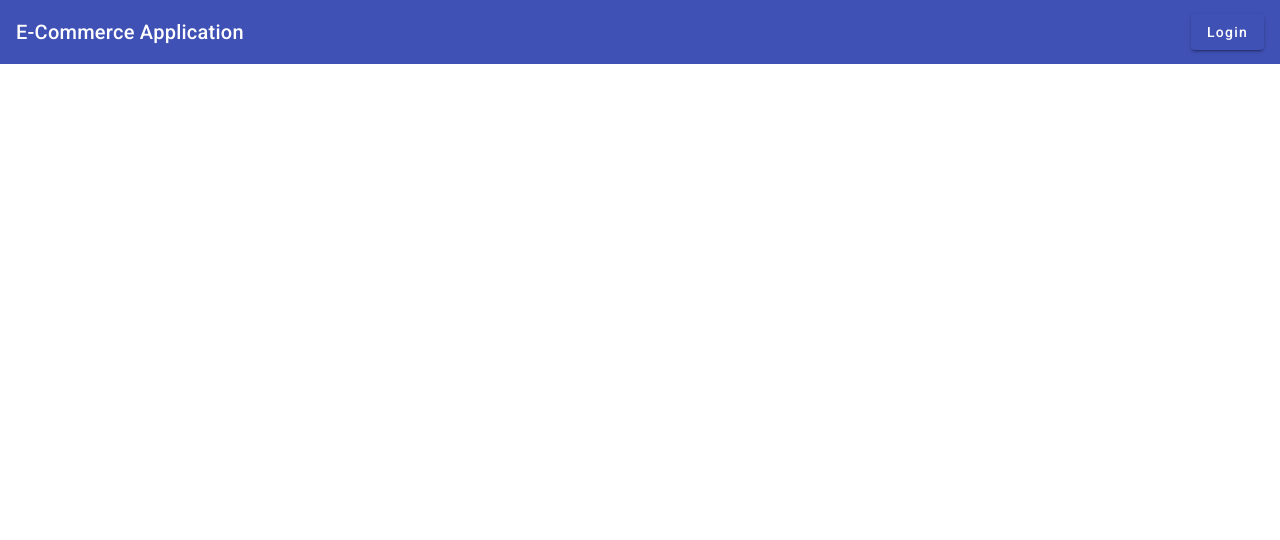
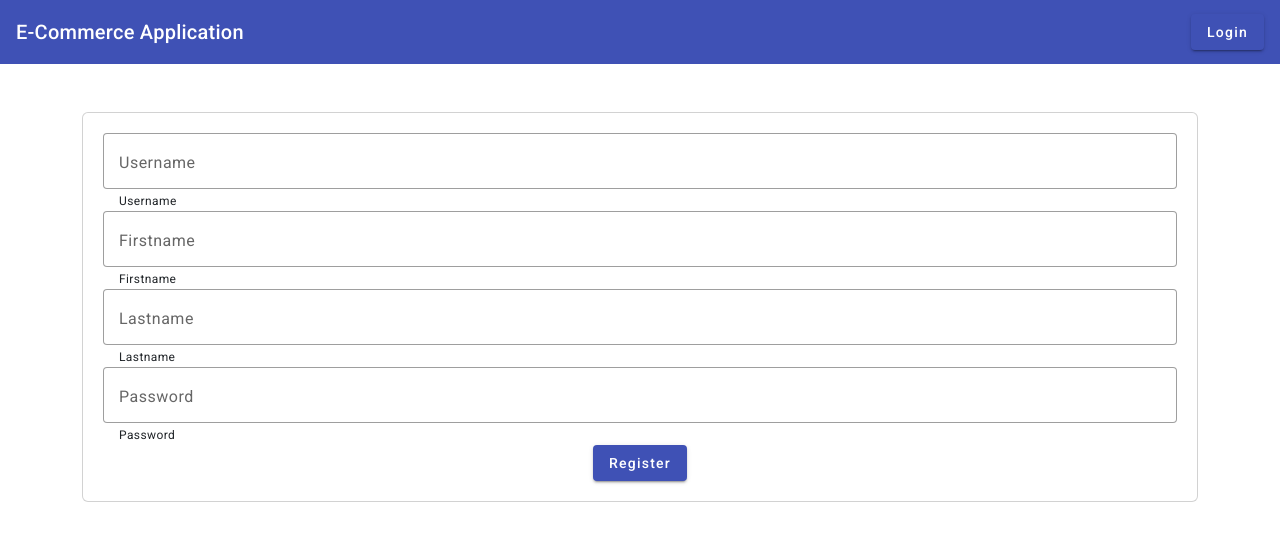
Before and after one commit to delanyeong/E-CommerceShop_AngularSpringMySQL, an Angular app in the folder client/: page /register in a window 1280 px wide. Before the commit this address led to /. Shown: the top 540 px of the page. Built offline with nearby package versions, Linux system fonts and the light colour scheme.

Commit message:
created register new user UI

```diff
--- a/client/src/app/_services/user.service.ts
+++ b/client/src/app/_services/user.service.ts
@@ -14,6 +14,10 @@
   )
 
   constructor(private http: HttpClient, private userAuthService: UserAuthService) { }
+
+  public register(registerData: any) {
+    return this.http.post(this.PATH_OF_API + '/registerNewUser', registerData)
+  }
 
   public login(loginData: any) {
     return this.http.post(this.PATH_OF_API + "/authenticate", loginData, { headers: this.requestHeader})
--- a/client/src/app/app-routing.module.ts
+++ b/client/src/app/app-routing.module.ts
@@ -12,6 +12,8 @@
 import { ProductViewDetailsComponent } from './product-view-details/product-view-details.component';
 import { BuyProductComponent } from './buy-product/buy-product.component';
 import { BuyProductResolverService } from './buy-product-resolver.service';
+import { OrderConfirmationComponent } from './order-confirmation/order-confirmation.component';
+import { RegisterComponent } from './register/register.component';
 
 const routes: Routes = [
   { path: '', component: HomeComponent },
@@ -19,18 +21,12 @@
   { path: 'user', component: UserComponent, canActivate:[AuthGuard], data:{roles:['User']} },
   { path: 'login', component: LoginComponent },
   { path: 'forbidden', component: ForbiddenComponent },
-  { path: 'addNewProduct', component: AddNewProductComponent, canActivate:[AuthGuard], data:{roles:['Admin']},
-    resolve: {
-      product: ProductResolveService
-    }
-  },
+  { path: 'addNewProduct', component: AddNewProductComponent, canActivate:[AuthGuard], data:{roles:['Admin']}, resolve: { product: ProductResolveService }},
   { path: 'showProductDetails', component: ShowProductDetailsComponent, canActivate:[AuthGuard], data:{roles:['Admin']}, },
   { path: 'productViewDetails', component: ProductViewDetailsComponent, resolve: { product: ProductResolveService} },
-  { path: 'buyProduct', component: BuyProductComponent, canActivate:[AuthGuard], data:{roles:['User']},
-  resolve: {
-    productDetails: BuyProductResolverService
-  }
-  }
+  { path: 'buyProduct', component: BuyProductComponent, canActivate:[AuthGuard], data:{roles:['User']}, resolve: { productDetails: BuyProductResolverService }},
+  { path: "orderConfirm", component: OrderConfirmationComponent, canActivate:[AuthGuard], data:{roles:['User']}},
+  { path: "register", component: RegisterComponent,},
 ];
 
 @NgModule({
--- a/client/src/app/app.module.ts
+++ b/client/src/app/app.module.ts
@@ -30,6 +30,8 @@
 import {MatDialogModule} from '@angular/material/dialog';
 import { ProductViewDetailsComponent } from './product-view-details/product-view-details.component';
 import { BuyProductComponent } from './buy-product/buy-product.component';
+import { OrderConfirmationComponent } from './order-confirmation/order-confirmation.component';
+import { RegisterComponent } from './register/register.component';
 
 
 
@@ -51,7 +53,9 @@
     ShowProductDetailsComponent,
     ShowProductImagesDialogComponent,
     ProductViewDetailsComponent,
-    BuyProductComponent
+    BuyProductComponent,
+    OrderConfirmationComponent,
+    RegisterComponent
   ],
   imports: [
     BrowserModule,
--- a/client/src/app/buy-product/buy-product.component.ts
+++ b/client/src/app/buy-product/buy-product.component.ts
@@ -1,7 +1,7 @@
 import { Component, OnInit } from '@angular/core';
 import { NgForm } from '@angular/forms';
 import { OrderDetails } from '../_model/order-details.model';
-import { ActivatedRoute } from '@angular/router';
+import { ActivatedRoute, Router } from '@angular/router';
 import { Product } from '../_model/product.model';
 import { ProductService } from '../_services/product.service';
 
@@ -23,7 +23,8 @@
   }
 
   constructor (private activatedRoute: ActivatedRoute,
-    private productSvc: ProductService) {}
+    private productSvc: ProductService,
+    private router: Router) {}
 
   ngOnInit(): void {
     this.productDetails = this.activatedRoute.snapshot.data['productDetails'];
@@ -43,6 +44,7 @@
       (resp) => {
         console.log(resp);
         orderForm.reset();
+        this.router.navigate(["/orderConfirm"])
       },
       (err) => {
         console.log(err);
--- a/client/src/app/login/login.component.html
+++ b/client/src/app/login/login.component.html
@@ -22,5 +22,12 @@
                 class="form-control mb-3">
             <input type="submit" value="Login" class="btn btn-outline-primary form-control rounded-0"> -->
         </form>
+
+    </div>
+
+    <div class="text-center">
+        <br>
+        <button class="w-20" mat-raised-button type="button" (click)="registerUser()">Create an account</button>
+
     </div>
 </div>
--- a/client/src/app/login/login.component.ts
+++ b/client/src/app/login/login.component.ts
@@ -11,13 +11,10 @@
 })
 export class LoginComponent implements OnInit{
 
-  // loginForm!: FormGroup
-
   constructor(private userService: UserService, private userAuthService: UserAuthService, private router: Router) { }
 
   ngOnInit(): void {
-    // Build the form
-    // this.loginForm = this.createForm()
+
   }
 
   process(loginForm : NgForm) {
@@ -39,12 +36,9 @@
     )
   }
 
-  // private createForm(): FormGroup {
-  //   return this.fb.group({
-  //     userName: this.fb.control<string>('', [ Validators.required, Validators.minLength(3) ]),
-  //     userPassword: this.fb.control<string>('', [ Validators.required, Validators.email ])
-  //   })
-  // }
+  registerUser() {
+    this.router.navigate(['/register']);
+  }
 
 
 
--- /dev/null
+++ b/client/src/app/order-confirmation/order-confirmation.component.html
@@ -0,0 +1,7 @@
+<div class="container mt-5">
+    <div class="card p-5 text-center">
+        <h1>
+            Your order is placed successfully. It will get delivered to you within 4-5 business days.
+        </h1>
+    </div>
+</div>
--- /dev/null
+++ b/client/src/app/register/register.component.html
@@ -0,0 +1,36 @@
+<div class="container mt-5">
+    <div class="card" style="padding: 20px;">
+
+        <form #registerForm="ngForm" (ngSubmit)="register(registerForm)">
+            <mat-form-field appearance="outline" class="w-100">
+                <mat-label>Username</mat-label>
+                <input matInput ngModel name="userName" id="userName" placeholder="Username">
+                <mat-hint>Username</mat-hint>
+            </mat-form-field>
+
+            <mat-form-field appearance="outline" class="w-100">
+                <mat-label>Firstname</mat-label>
+                <input matInput ngModel name="userFirstName" id="userFirstName" placeholder="Firstname">
+                <mat-hint>Firstname</mat-hint>
+            </mat-form-field>
+
+            <mat-form-field appearance="outline" class="w-100">
+                <mat-label>Lastname</mat-label>
+                <input matInput ngModel name="userLastName" id="userLastName" placeholder="Lastname">
+                <mat-hint>Lastname</mat-hint>
+            </mat-form-field>
+
+            <mat-form-field appearance="outline" class="w-100">
+                <mat-label>Password</mat-label>
+                <input matInput ngModel name="userPassword" id="userPassword" placeholder="Password">
+                <mat-hint>Password</mat-hint>
+            </mat-form-field>
+
+            <div class="text-center">
+                <button mat-raised-button color="primary" type="submit">Register</button>
+            </div>
+
+        </form>
+
+    </div>
+</div>
--- /dev/null
+++ b/client/src/app/register/register.component.ts
@@ -0,0 +1,32 @@
+import { Component, OnInit } from '@angular/core';
+import { NgForm } from '@angular/forms';
+import { UserService } from '../_services/user.service';
+import { Router } from '@angular/router';
+
+@Component({
+  selector: 'app-register',
+  templateUrl: './register.component.html',
+  styleUrls: ['./register.component.css']
+})
+export class RegisterComponent implements OnInit {
+
+  constructor (private userSvc: UserService,
+    private router: Router) {}
+
+  ngOnInit(): void {
+
+  }
+
+  register(registerForm: NgForm) {
+    console.log(registerForm.value);
+    this.userSvc.register(registerForm.value).subscribe(
+      (response) => {
+        this.router.navigate(['/login'])
+      },
+      (error) => {
+        console.log(error)
+      }
+    )
+  }
+
+}
```
Also changed, not shown: client/src/app/order-confirmation/order-confirmation.component.ts (added, +10 -0 lines), client/src/app/order-confirmation/order-confirmation.component.css (added), client/src/app/register/register.component.css (added), 2 other files (tests, documents, lock files or other folders).
